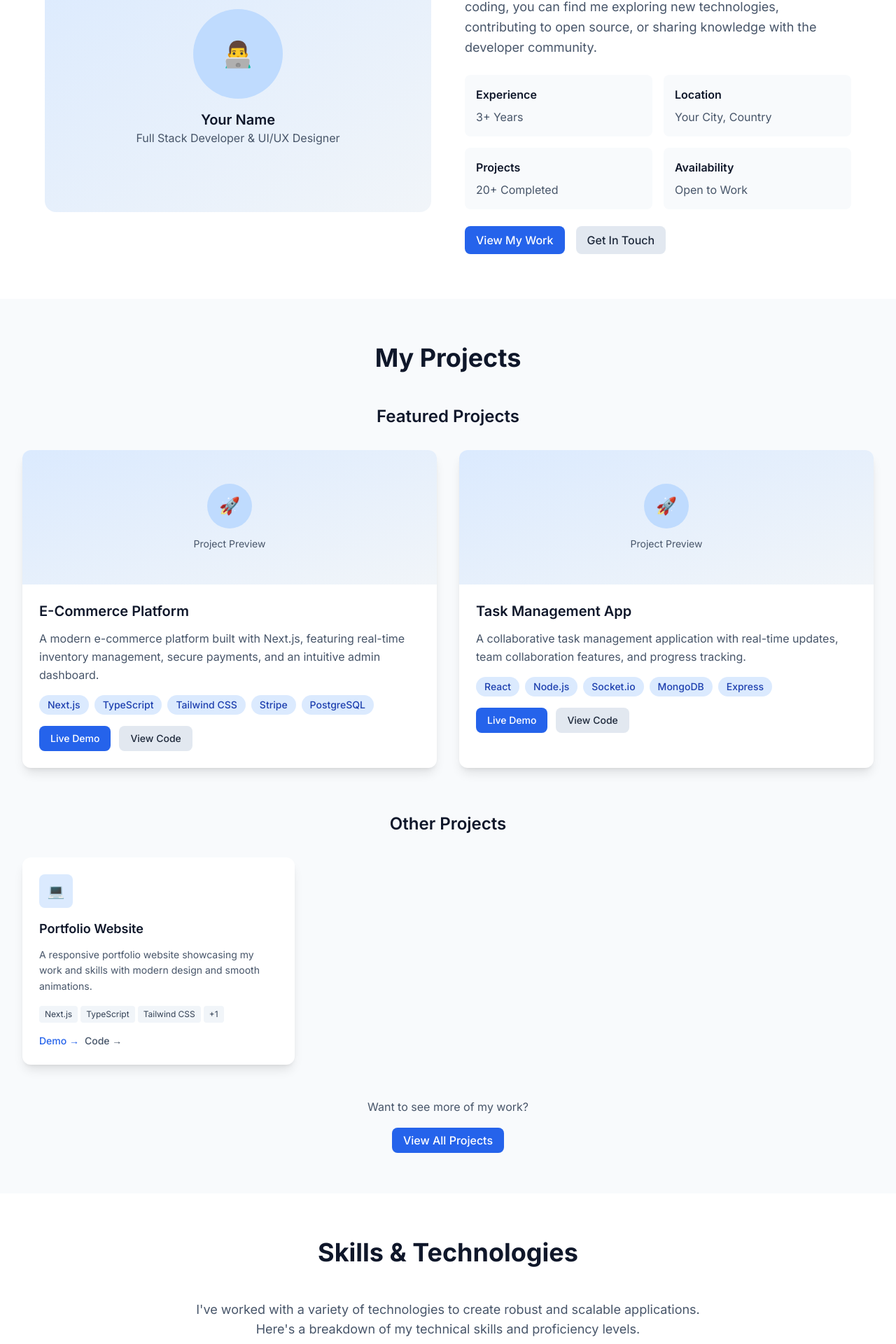
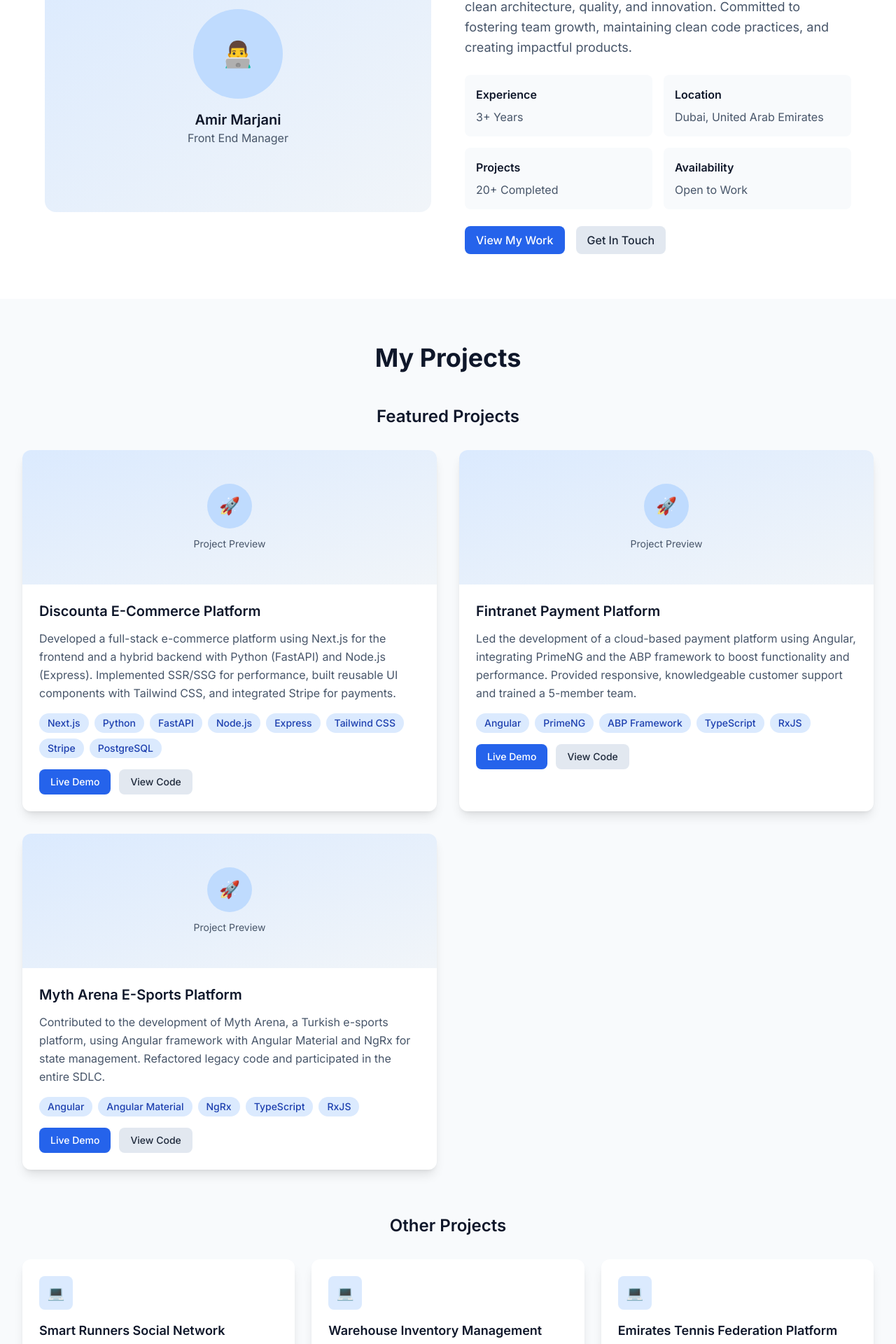
Before and after one commit to marjani34/portfolio, a Next.js app: page / in a window 1280 px wide. Shown: the part 1093-3013 px from the top of the page at 70% size. Built offline with nearby package versions, Linux system fonts and the light colour scheme.

Commit message:
Update portfolio with Amir Marjani's actual CV information and add management skills category

```diff
--- a/src/data/portfolio.ts
+++ b/src/data/portfolio.ts
@@ -11,7 +11,7 @@ export interface Project {
 
 export interface Skill {
   name: string
-  category: 'frontend' | 'backend' | 'database' | 'tools' | 'design'
+  category: 'frontend' | 'backend' | 'database' | 'tools' | 'design' | 'management'
   level: number // 1-5
   icon?: string
 }
@@ -58,102 +58,146 @@ export interface Award {
 }
 
 export const personalInfo = {
-  name: 'Your Name',
-  title: 'Full Stack Developer & UI/UX Designer',
-  email: 'your.email@example.com',
-  location: 'Your City, Country',
-  about: `I'm a passionate developer with X years of experience creating digital solutions.
-  I specialize in modern web technologies and love building products that solve real problems.
-  When I'm not coding, you can find me exploring new technologies, contributing to open source,
-  or sharing knowledge with the developer community.`,
-  avatar: '/avatar.jpg'
+  name: 'Amir Marjani',
+  title: 'Front End Manager',
+  email: 'amir.marjani@gmail.com',
+  location: 'Dubai, United Arab Emirates',
+  phone: '+971503658040',
+  birthDate: '28/06/1992',
+  about: `Experienced Front-End Developer, specializing in cloud-based, scalable solutions for the banking and
+  finance sector. Proficient in Angular, React.js, and Next.js. Leads a team dedicated to clean architecture,
+  quality, and innovation. Committed to fostering team growth, maintaining clean code practices, and
+  creating impactful products.`,
+  avatar: '/avatar.jpg',
+  experience: '8+ Years',
+  education: 'Doctor of Science (PhD), Artificial Intelligence - Islamic Azad University',
+  languages: ['English', 'Persian', 'Arabic'],
+  linkedin: 'https://linkedin.com/in/amir-marjani',
+  github: 'https://github.com/amir-marjani'
 }
 
 export const projects: Project[] = [
   {
     id: '1',
-    title: 'E-Commerce Platform',
-    description: 'A modern e-commerce platform built with Next.js, featuring real-time inventory management, secure payments, and an intuitive admin dashboard.',
-    image: '/projects/ecommerce.jpg',
-    technologies: ['Next.js', 'TypeScript', 'Tailwind CSS', 'Stripe', 'PostgreSQL'],
-    liveUrl: 'https://example.com',
-    githubUrl: 'https://github.com/yourusername/project',
+    title: 'Discounta E-Commerce Platform',
+    description: 'Developed a full-stack e-commerce platform using Next.js for the frontend and a hybrid backend with Python (FastAPI) and Node.js (Express). Implemented SSR/SSG for performance, built reusable UI components with Tailwind CSS, and integrated Stripe for payments.',
+    image: '/projects/discounta-ecommerce.jpg',
+    technologies: ['Next.js', 'Python', 'FastAPI', 'Node.js', 'Express', 'Tailwind CSS', 'Stripe', 'PostgreSQL'],
+    liveUrl: 'https://discounta.com',
+    githubUrl: 'https://github.com/amir-marjani/discounta',
     featured: true
   },
   {
     id: '2',
-    title: 'Task Management App',
-    description: 'A collaborative task management application with real-time updates, team collaboration features, and progress tracking.',
-    image: '/projects/taskapp.jpg',
-    technologies: ['React', 'Node.js', 'Socket.io', 'MongoDB', 'Express'],
-    liveUrl: 'https://example.com',
-    githubUrl: 'https://github.com/yourusername/project',
+    title: 'Fintranet Payment Platform',
+    description: 'Led the development of a cloud-based payment platform using Angular, integrating PrimeNG and the ABP framework to boost functionality and performance. Provided responsive, knowledgeable customer support and trained a 5-member team.',
+    image: '/projects/fintranet-payment.jpg',
+    technologies: ['Angular', 'PrimeNG', 'ABP Framework', 'TypeScript', 'RxJS'],
+    liveUrl: 'https://fintranet.com',
+    githubUrl: 'https://github.com/amir-marjani/fintranet',
     featured: true
   },
   {
     id: '3',
-    title: 'Portfolio Website',
-    description: 'A responsive portfolio website showcasing my work and skills with modern design and smooth animations.',
-    image: '/projects/portfolio.jpg',
-    technologies: ['Next.js', 'TypeScript', 'Tailwind CSS', 'Framer Motion'],
-    liveUrl: 'https://example.com',
-    githubUrl: 'https://github.com/yourusername/project',
+    title: 'Myth Arena E-Sports Platform',
+    description: 'Contributed to the development of Myth Arena, a Turkish e-sports platform, using Angular framework with Angular Material and NgRx for state management. Refactored legacy code and participated in the entire SDLC.',
+    image: '/projects/myth-arena.jpg',
+    technologies: ['Angular', 'Angular Material', 'NgRx', 'TypeScript', 'RxJS'],
+    liveUrl: 'https://mytharena.com',
+    githubUrl: 'https://github.com/amir-marjani/myth-arena',
+    featured: true
+  },
+  {
+    id: '4',
+    title: 'Smart Runners Social Network',
+    description: 'Developed a bilingual sports-focused social network supporting both Persian and English, delivering a localized and engaging user experience. Built using Angular with Angular Material and NgRx for state management.',
+    image: '/projects/smart-runners.jpg',
+    technologies: ['Angular', 'Angular Material', 'NgRx', 'TypeScript', 'Git'],
+    liveUrl: 'https://smartrunners.com',
+    githubUrl: 'https://github.com/amir-marjani/smart-runners',
+    featured: false
+  },
+  {
+    id: '5',
+    title: 'Warehouse Inventory Management PWA',
+    description: 'Developed a Windows-based application using Angular Progressive Web App (PWA) technology, designed to streamline warehouse inventory management with real-time tracking and comprehensive reporting.',
+    image: '/projects/warehouse-pwa.jpg',
+    technologies: ['Angular', 'PWA', 'TypeScript', 'Progressive Web App'],
+    liveUrl: 'https://warehouse-app.com',
+    githubUrl: 'https://github.com/amir-marjani/warehouse-pwa',
+    featured: false
+  },
+  {
+    id: '6',
+    title: 'Emirates Tennis Federation Platform',
+    description: 'Built the UI using Angular 7, implementing lazy loading, Angular Universal (SSR), and HTTP interceptors to enhance performance, SEO, and maintainability. Developed cross-platform software compatible with desktop and mobile.',
+    image: '/projects/emirates-tennis.jpg',
+    technologies: ['Angular 7', 'Angular Universal', 'SSR', 'Lazy Loading', 'HTTP Interceptors'],
+    liveUrl: 'https://emiratestennis.com',
+    githubUrl: 'https://github.com/amir-marjani/emirates-tennis',
     featured: false
   }
 ]
 
 export const skills: Skill[] = [
-  // Frontend
-  { name: 'React', category: 'frontend', level: 5 },
-  { name: 'Next.js', category: 'frontend', level: 5 },
-  { name: 'TypeScript', category: 'frontend', level: 4 },
-  { name: 'Tailwind CSS', category: 'frontend', level: 5 },
+  // Frontend - Based on CV experience
+  { name: 'Angular', category: 'frontend', level: 5 },
+  { name: 'React.js', category: 'frontend', level: 4 },
+  { name: 'Next.js', category: 'frontend', level: 4 },
+  { name: 'TypeScript', category: 'frontend', level: 5 },
+  { name: 'JavaScript', category: 'frontend', level: 5 },
   { name: 'HTML/CSS', category: 'frontend', level: 5 },
-  { name: 'JavaScript', category: 'frontend', level: 5 },
+  { name: 'Tailwind CSS', category: 'frontend', level: 4 },
+  { name: 'Angular Material', category: 'frontend', level: 5 },
+  { name: 'PrimeNG', category: 'frontend', level: 4 },
+  { name: 'RxJS', category: 'frontend', level: 4 },
+  { name: 'NgRx', category: 'frontend', level: 4 },
+  { name: 'PWA', category: 'frontend', level: 4 },
+  { name: 'SSR/SSG', category: 'frontend', level: 4 },
 
-  // Backend
+  // Backend - Based on CV experience
   { name: 'Node.js', category: 'backend', level: 4 },
   { name: 'Express.js', category: 'backend', level: 4 },
   { name: 'Python', category: 'backend', level: 3 },
-  { name: 'Django', category: 'backend', level: 3 },
+  { name: 'FastAPI', category: 'backend', level: 3 },
+  { name: 'C#', category: 'backend', level: 3 },
+  { name: 'WPF', category: 'backend', level: 3 },
 
   // Database
   { name: 'PostgreSQL', category: 'database', level: 4 },
-  { name: 'MongoDB', category: 'database', level: 4 },
-  { name: 'Redis', category: 'database', level: 3 },
+  { name: 'MongoDB', category: 'database', level: 3 },
 
   // Tools
   { name: 'Git', category: 'tools', level: 5 },
-  { name: 'Docker', category: 'tools', level: 3 },
-  { name: 'AWS', category: 'tools', level: 3 },
   { name: 'Vercel', category: 'tools', level: 4 },
+  { name: 'Render', category: 'tools', level: 4 },
+  { name: 'CI/CD', category: 'tools', level: 4 },
+  { name: 'Stripe', category: 'tools', level: 4 },
+  { name: 'ABP Framework', category: 'tools', level: 4 },
 
-  // Design
-  { name: 'Figma', category: 'design', level: 4 },
-  { name: 'Adobe XD', category: 'design', level: 3 },
-  { name: 'Photoshop', category: 'design', level: 3 }
+  // Management & Soft Skills
+  { name: 'Team Leadership', category: 'management', level: 5 },
+  { name: 'Project Management', category: 'management', level: 4 },
+  { name: 'Code Review', category: 'management', level: 5 },
+  { name: 'Technical Documentation', category: 'management', level: 4 },
+  { name: 'Customer Support', category: 'management', level: 4 }
 ]
 
 export const socialLinks: SocialLink[] = [
   {
     name: 'GitHub',
-    url: 'https://github.com/yourusername',
+    url: 'https://github.com/amir-marjani',
     icon: 'github'
   },
   {
     name: 'LinkedIn',
-    url: 'https://linkedin.com/in/yourusername',
+    url: 'https://linkedin.com/in/amir-marjani',
     icon: 'linkedin'
   },
   {
-    name: 'Twitter',
-    url: 'https://twitter.com/yourusername',
-    icon: 'twitter'
-  },
-  {
-    name: 'Dribbble',
-    url: 'https://dribbble.com/yourusername',
-    icon: 'dribbble'
+    name: 'Email',
+    url: 'mailto:amir.marjani@gmail.com',
+    icon: 'email'
   }
 ]
 
@@ -180,16 +224,6 @@ export const books: Book[] = [
   },
   {
     id: '3',
-    title: 'Atomic Habits',
-    author: 'James Clear',
-    description: 'An easy and proven way to build good habits and break bad ones.',
-    category: 'business',
-    rating: 5,
-    amazonUrl: 'https://amazon.com/atomic-habits',
-    goodreadsUrl: 'https://goodreads.com/atomic-habits'
-  },
-  {
-    id: '4',
     title: 'The Pragmatic Programmer',
     author: 'David Thomas & Andrew Hunt',
     description: 'Your journey to mastery in software development.',
@@ -199,97 +233,105 @@ export const books: Book[] = [
     goodreadsUrl: 'https://goodreads.com/pragmatic-programmer'
   },
   {
+    id: '4',
+    title: 'Angular in Action',
+    author: 'Jeremy Wilken',
+    description: 'A comprehensive guide to building applications with Angular.',
+    category: 'technical',
+    rating: 5,
+    amazonUrl: 'https://amazon.com/angular-in-action',
+    goodreadsUrl: 'https://goodreads.com/angular-in-action'
+  },
+  {
     id: '5',
-    title: 'Deep Work',
-    author: 'Cal Newport',
-    description: 'Rules for focused success in a distracted world.',
-    category: 'business',
+    title: 'Deep Learning',
+    author: 'Ian Goodfellow, Yoshua Bengio, Aaron Courville',
+    description: 'A comprehensive introduction to deep learning and neural networks.',
+    category: 'technical',
     rating: 4,
-    amazonUrl: 'https://amazon.com/deep-work',
-    goodreadsUrl: 'https://goodreads.com/deep-work'
+    amazonUrl: 'https://amazon.com/deep-learning',
+    goodreadsUrl: 'https://goodreads.com/deep-learning'
   }
 ]
 
 export const certificates: Certificate[] = [
   {
     id: '1',
-    title: 'AWS Certified Solutions Architect',
-    issuer: 'Amazon Web Services',
-    issueDate: '2024-01-15',
-    credentialId: 'AWS-123456789',
-    category: 'cloud',
-    url: 'https://aws.amazon.com/certification/'
+    title: 'Angular Developer Certification',
+    issuer: 'Google',
+    issueDate: '2023-06-15',
+    category: 'development',
+    url: 'https://angular.dev/certification'
   },
   {
     id: '2',
-    title: 'Google Cloud Professional Developer',
-    issuer: 'Google Cloud',
-    issueDate: '2023-11-20',
-    credentialId: 'GCP-987654321',
-    category: 'cloud',
-    url: 'https://cloud.google.com/certification/'
+    title: 'TypeScript Fundamentals',
+    issuer: 'Microsoft',
+    issueDate: '2023-03-20',
+    category: 'development',
+    url: 'https://typescript.org/'
   },
   {
     id: '3',
+    title: 'Next.js Developer Certification',
+    issuer: 'Vercel',
+    issueDate: '2023-01-10',
+    category: 'development',
+    url: 'https://nextjs.org/'
+  },
+  {
+    id: '4',
     title: 'React Developer Certification',
     issuer: 'Meta',
-    issueDate: '2023-08-10',
+    issueDate: '2022-11-05',
     category: 'development',
     url: 'https://react.dev/'
   },
   {
-    id: '4',
-    title: 'TypeScript Fundamentals',
-    issuer: 'Microsoft',
-    issueDate: '2023-06-05',
-    category: 'development',
-    url: 'https://typescript.org/'
-  },
-  {
     id: '5',
-    title: 'UI/UX Design Fundamentals',
-    issuer: 'Coursera',
-    issueDate: '2023-03-15',
-    category: 'design',
-    url: 'https://coursera.org/'
+    title: 'Team Leadership & Management',
+    issuer: 'LinkedIn Learning',
+    issueDate: '2022-08-15',
+    category: 'management',
+    url: 'https://linkedin.com/learning'
   }
 ]
 
 export const awards: Award[] = [
   {
     id: '1',
-    title: 'Best Web Application',
-    organization: 'TechCrunch Disrupt Hackathon',
-    date: '2024-02-15',
-    description: 'Won first place for developing an innovative AI-powered productivity tool.',
-    category: 'hackathon',
-    url: 'https://techcrunch.com/'
+    title: 'Frontend Manager Excellence',
+    organization: 'Fintranet',
+    date: '2024-12-01',
+    description: 'Recognized for outstanding leadership and team management in developing cloud-based payment solutions.',
+    category: 'recognition',
+    url: 'https://fintranet.com'
   },
   {
     id: '2',
-    title: 'Developer of the Year',
-    organization: 'Local Tech Community',
-    date: '2023-12-10',
-    description: 'Recognized for outstanding contributions to the local developer community.',
-    category: 'recognition',
-    url: 'https://example.com/'
+    title: 'Best E-Commerce Platform',
+    organization: 'Discounta',
+    date: '2024-06-15',
+    description: 'Awarded for developing a high-performance, scalable e-commerce platform with modern technologies.',
+    category: 'achievement',
+    url: 'https://discounta.com'
   },
   {
     id: '3',
-    title: 'Open Source Contributor Award',
-    organization: 'GitHub',
+    title: 'Innovation in E-Sports Platform',
+    organization: 'Natum Games',
     date: '2023-09-20',
-    description: 'Awarded for significant contributions to popular open source projects.',
+    description: 'Contributed to the successful development of Myth Arena, a leading Turkish e-sports platform.',
     category: 'achievement',
-    url: 'https://github.com/'
+    url: 'https://mytharena.com'
   },
   {
     id: '4',
-    title: 'Innovation Award',
-    organization: 'Startup Weekend',
-    date: '2023-07-08',
-    description: 'Best innovative solution for sustainable technology.',
-    category: 'competition',
-    url: 'https://startupweekend.org/'
+    title: 'PhD in Artificial Intelligence',
+    organization: 'Islamic Azad University',
+    date: '2022-05-15',
+    description: 'Successfully completed doctoral studies in Artificial Intelligence, contributing to academic research.',
+    category: 'achievement',
+    url: 'https://iau.ac.ir'
   }
 ]
--- a/src/sections/Contact.tsx
+++ b/src/sections/Contact.tsx
@@ -53,6 +53,11 @@ const Contact = () => {
       linkedin: (
         <svg className="w-6 h-6" fill="currentColor" viewBox="0 0 24 24">
           <path d="M20.447 20.452h-3.554v-5.569c0-1.328-.027-3.037-1.852-3.037-1.853 0-2.136 1.445-2.136 2.939v5.667H9.351V9h3.414v1.561h.046c.477-.9 1.637-1.85 3.37-1.85 3.601 0 4.267 2.37 4.267 5.455v6.286zM5.337 7.433c-1.144 0-2.063-.926-2.063-2.065 0-1.138.92-2.063 2.063-2.063 1.14 0 2.064.925 2.064 2.063 0 1.139-.925 2.065-2.064 2.065zm1.782 13.019H3.555V9h3.564v11.452zM22.225 0H1.771C.792 0 0 .774 0 1.729v20.542C0 23.227.792 24 1.771 24h20.451C23.2 24 24 23.227 24 22.271V1.729C24 .774 23.2 0 22.222 0h.003z"/>
+        </svg>
+      ),
+      email: (
+        <svg className="w-6 h-6" fill="none" stroke="currentColor" viewBox="0 0 24 24">
+          <path strokeLinecap="round" strokeLinejoin="round" strokeWidth={2} d="M3 8l7.89 4.26a2 2 0 002.22 0L21 8M5 19h14a2 2 0 002-2V7a2 2 0 00-2-2H5a2 2 0 00-2 2v10a2 2 0 002 2z" />
         </svg>
       ),
       twitter: (
--- a/src/sections/Skills.tsx
+++ b/src/sections/Skills.tsx
@@ -6,7 +6,8 @@ const Skills = () => {
     backend: skills.filter(skill => skill.category === 'backend'),
     database: skills.filter(skill => skill.category === 'database'),
     tools: skills.filter(skill => skill.category === 'tools'),
-    design: skills.filter(skill => skill.category === 'design')
+    design: skills.filter(skill => skill.category === 'design'),
+    management: skills.filter(skill => skill.category === 'management')
   }
 
   const getSkillIcon = (skillName: string) => {
@@ -203,6 +204,35 @@ const Skills = () => {
                 ))}
               </div>
             </div>
+
+            {/* Management */}
+            <div className="card p-6">
+              <div className="flex items-center mb-6">
+                <div className="w-12 h-12 bg-indigo-100 dark:bg-indigo-900 rounded-lg flex items-center justify-center mr-4">
+                  <span className="text-2xl">👥</span>
+                </div>
+                <h3 className="text-xl font-semibold text-secondary-900 dark:text-white">
+                  Management
+                </h3>
+              </div>
+              <div className="space-y-4">
+                {skillCategories.management.map((skill) => (
+                  <div key={skill.name} className="flex items-center justify-between">
+                    <div className="flex items-center">
+                      <span className="text-lg mr-3">{getSkillIcon(skill.name)}</span>
+                      <span className="font-medium text-secondary-900 dark:text-white">
+                        {skill.name}
+                      </span>
+                    </div>
+                    <div className="flex items-center">
+                      <span className={`text-sm font-medium ${getSkillLevelColor(skill.level)}`}>
+                        {skill.level}/5
+                      </span>
+                    </div>
+                  </div>
+                ))}
+              </div>
+            </div>
           </div>
 
           {/* Skill Level Legend */}
```
Also changed, not shown: src/assets/README.md (added), 1 other file (tests, documents, lock files or other folders).
